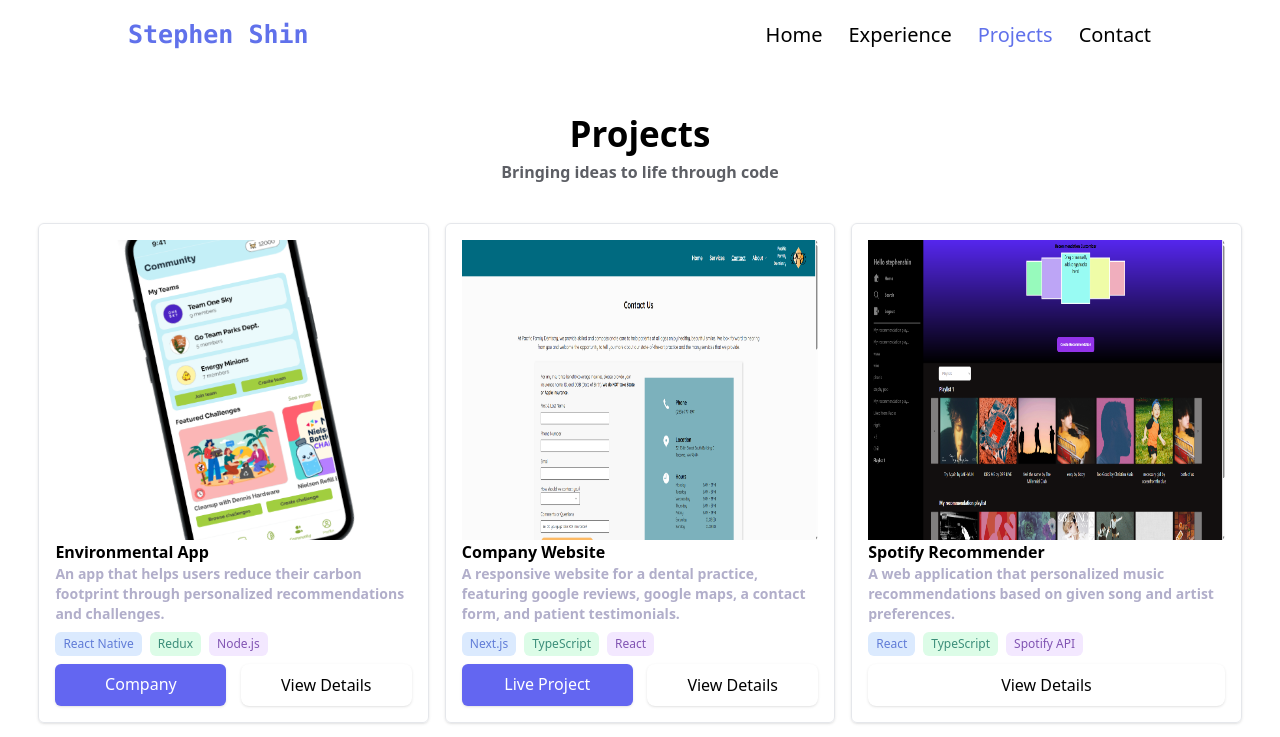
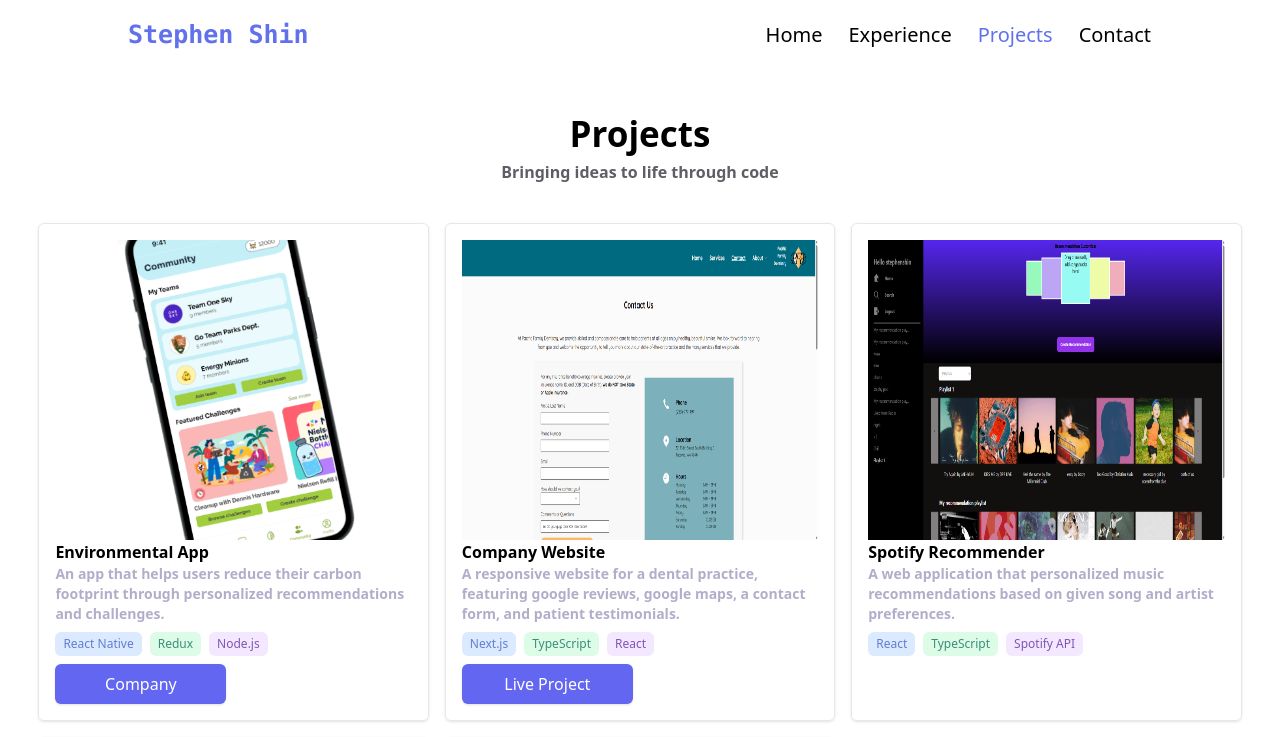
Before and after one commit to shinste/new-portfolio, a React (Vite) app: page /Projects in a window 1280 px wide. Shown: the top 737 px of the page. Built offline with nearby package versions, Linux system fonts and the light colour scheme.

Commit message:
temporary view detail removal

```diff
--- a/src/components/ProjectCard.tsx
+++ b/src/components/ProjectCard.tsx
@@ -48,14 +48,15 @@
               : "Live Project"}
           </a>
         )}
-        <button
+        {/* Adding this part with a popup soon */}
+        {/* <button
           className={`bg-[#FFFFFF] py-2 ${
             projectInfo.link ? "w-[48%]" : "w-[100%]"
           } border-1 border-gray-200 shadow-sm hover:bg-[#F3F4F6]`}
           title="Coming 08/27/2025"
         >
           View Details
-        </button>
+        </button> */}
       </div>
     </div>
   );
```
